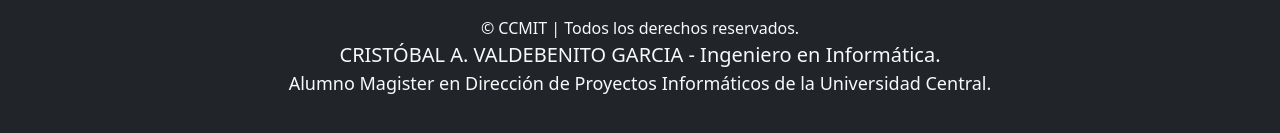
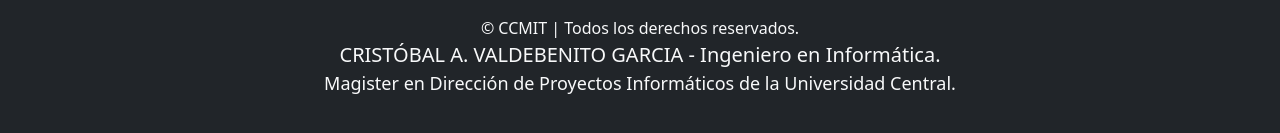
Before and after one commit to Cristobal6303/Cristobal6303.github.io, a plain HTML site: page index.html in a window 1280 px wide. Shown: the part 2260-2393 px from the top of the page. Drawn offline with nearby package versions, Linux system fonts and the light colour scheme.

Commit message:
Cargo
Cambio de tipificación

```diff
--- a/index.html
+++ b/index.html
@@ -505,7 +505,7 @@
                 reservados.</p>
             <p class="text-light text-center p-0 m-0" style="font-size: 20px;">CRISTÓBAL A. VALDEBENITO GARCIA -
                 Ingeniero en Informática.</p>
-            <p class="text-light text-center p-0 m-0" style="font-size: 18px;">Alumno Magister en Dirección de Proyectos
+            <p class="text-light text-center p-0 m-0" style="font-size: 18px;">Magister en Dirección de Proyectos
                 Informáticos de la Universidad Central.</p>
         </div>
     </footer>
```
